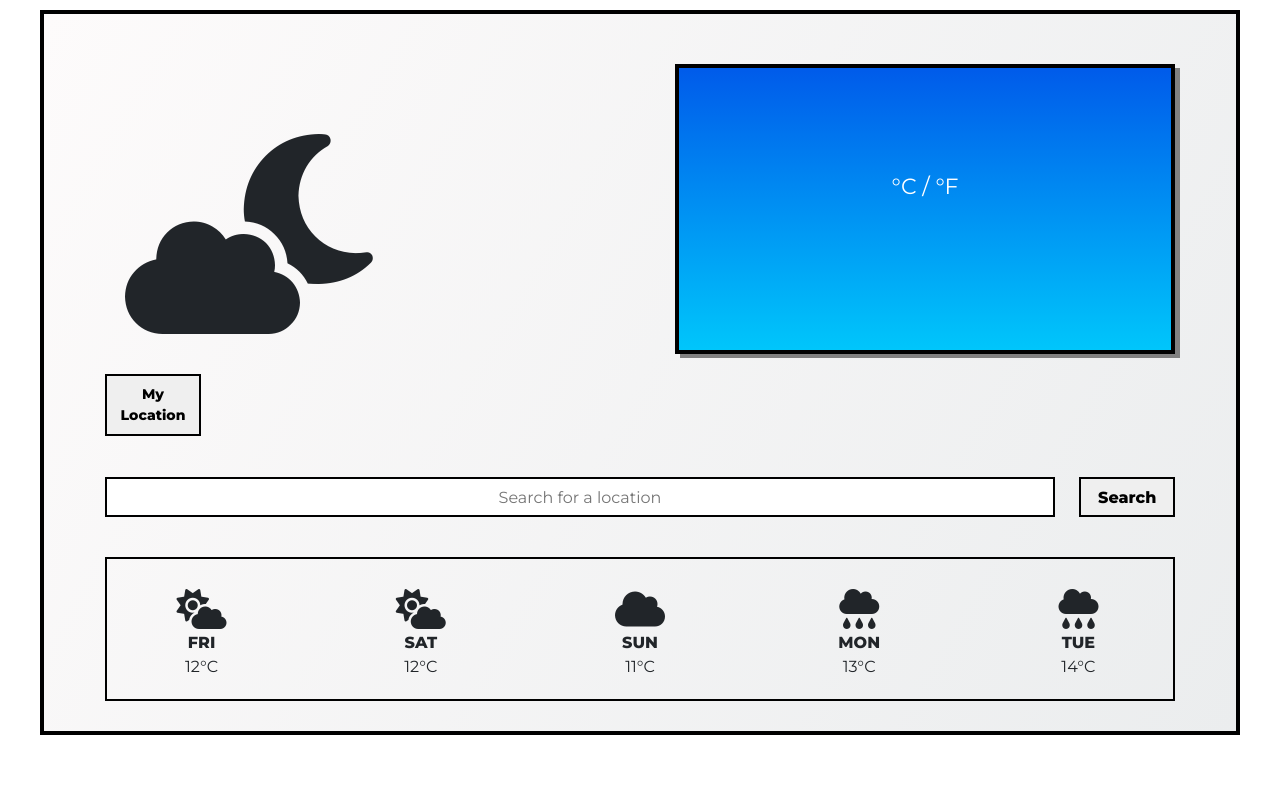
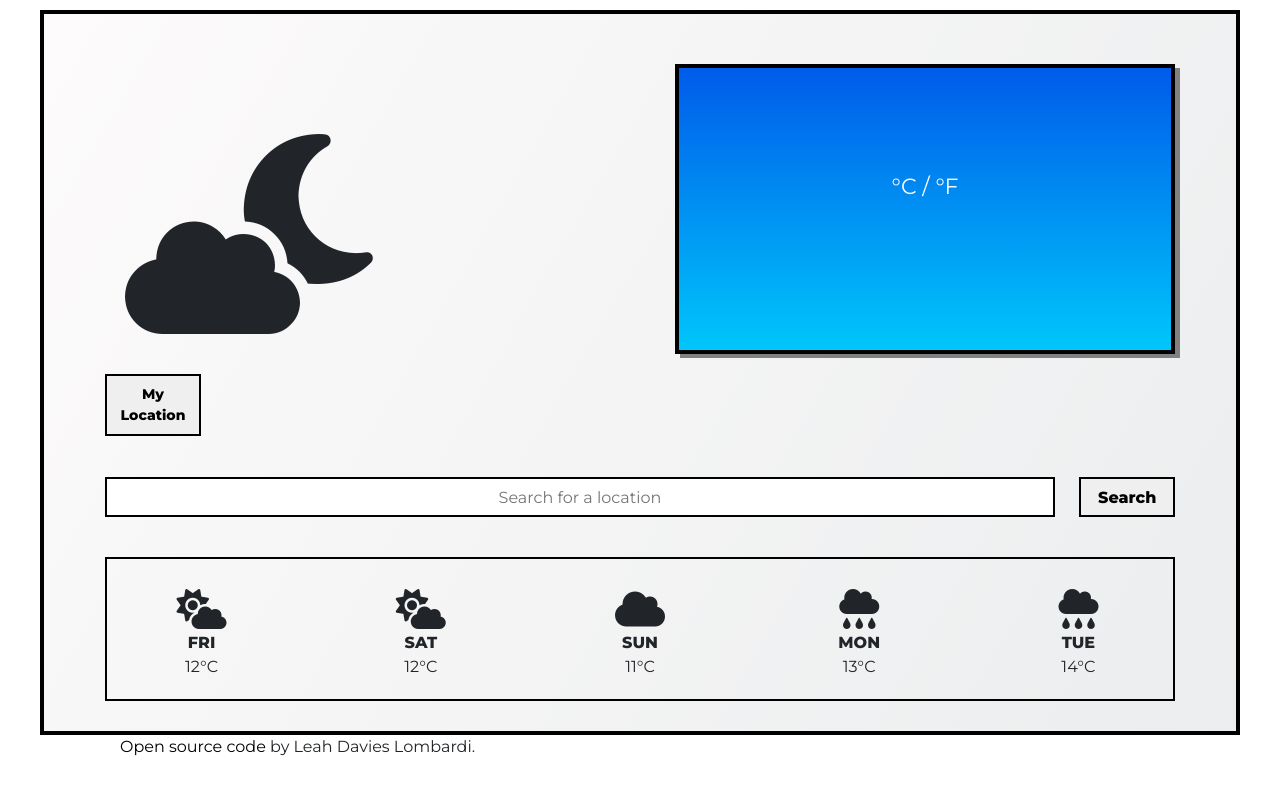
Before and after one commit to leahdlombardi/weather-app, a plain HTML site: page index.html in a window 1280 px wide. Drawn offline with nearby package versions, Linux system fonts and the light colour scheme.

Commit message:
Added a GitHub repository link.

```diff
--- a/index.html
+++ b/index.html
@@ -69,6 +69,7 @@
     </div>
     </div>
     </div>
+    <a class="footer" href="https://github.com/leahdlombardi/weather-app">Open source code</a> by Leah Davies Lombardi.
 </body>
 
 </html>
--- a/src/styles.css
+++ b/src/styles.css
@@ -154,3 +154,8 @@ button:hover {
   background-color: #e6e6e7;
   transition: ease-in-out 200ms;
 }
+
+.footer {
+  margin-left: 110px;
+  color: black;
+}
```
